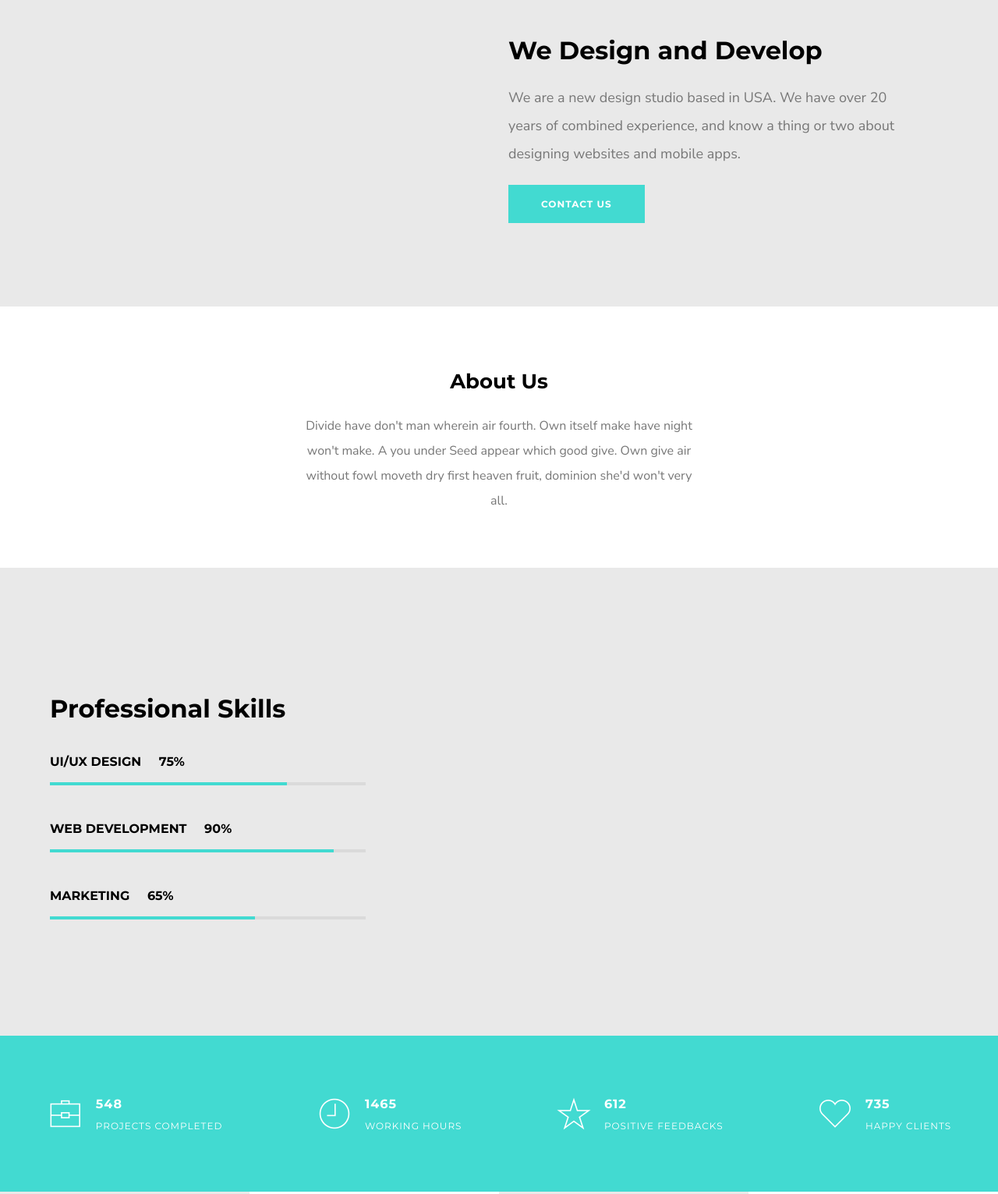
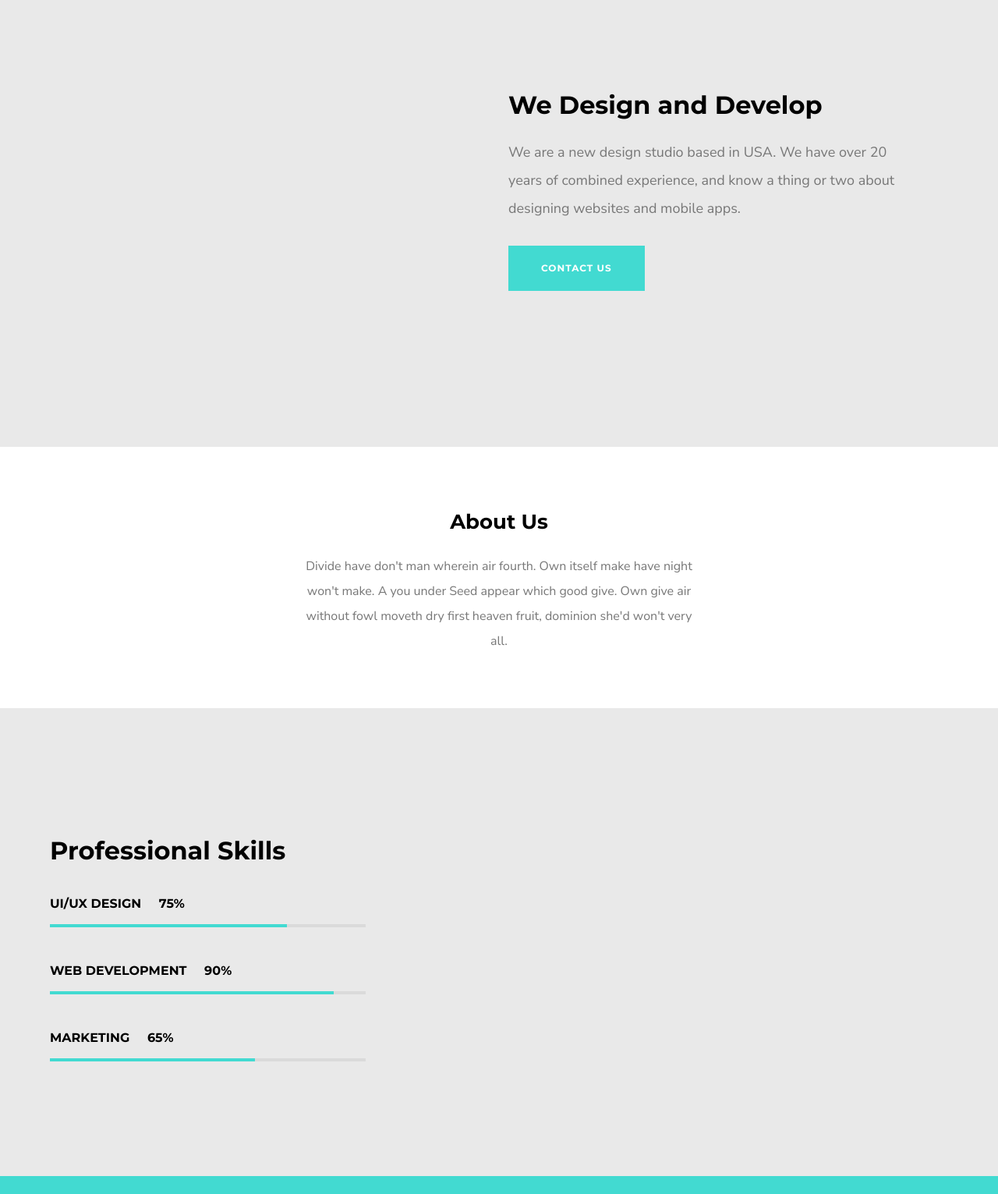
Before and after one commit to Aloepwr/Aloepwr.github.io, a website: page index.html in a window 1280 px wide. Shown: the part 95-1626 px from the top of the page at 78% size. Drawn offline with Linux system fonts and the light colour scheme.

Commit message:
Added alternative styling for first 6 sections.

```diff
--- a/assets/stylesheets/footer/footer.less
+++ b/assets/stylesheets/footer/footer.less
@@ -5,6 +5,7 @@
   .flex;
   justify-content: space-around;
   align-items: flex-start;
+
   width: 100%;
   min-height: 150px;
   padding: 80px 0 60px;
--- a/assets/stylesheets/header/header.less
+++ b/assets/stylesheets/header/header.less
@@ -1,12 +1,48 @@
+//
+// Main styling
+//
+
+// .main-header {
+//   background-color: @light-grey-bg;
+
+//   &__navigation {
+//     .container;
+//     .flex;
+//     padding: 35px 0;
+
+//     nav {
+//       a {
+//         .link-font-style;
+//         margin: 0 25px;
+//         color: @black;
+
+//         &:hover, &:active, &:focus {
+//           color: @light-green-text;
+//         }
+//       }
+//     }
+//   }
+// }
+
+//
+// Float styling
+//
+
 .main-header {
   background-color: @light-grey-bg;
 
   &__navigation {
+    .clearfix;
     .container;
-    .flex;
     padding: 35px 0;
 
+    &__logo {
+      float: left;
+    }
+
     nav {
+      float: right;
+
       a {
         .link-font-style;
         margin: 0 25px;
--- a/assets/stylesheets/main/main-about.less
+++ b/assets/stylesheets/main/main-about.less
@@ -1,3 +1,7 @@
+//
+// Main styling
+//
+
 .about {
   .white-bg-wide;
 
--- a/assets/stylesheets/main/main-banner.less
+++ b/assets/stylesheets/main/main-banner.less
@@ -1,15 +1,62 @@
+//
+// Main styling
+//
+
+// .banner-container {
+//   .flex;
+//   justify-content: flex-end;
+//   min-height: 570px;
+// }
+//
+//  //
+//  // .banner positioning without margins:
+//  //
+//  //  position: relative;
+//  //  top: 90px;
+//  //  right: 100px;
+//  //
+// .banner {
+//   width: 500px;
+//   margin-top: 100px;
+//   margin-right: 10%;
+
+//   h1 {
+//     .h1-font-style;
+//     margin-bottom: 10px;
+//   }
+
+//   p {
+//     .p-medium-font-style;
+//   }
+
+//   a {
+//     .btn-main;
+//     display: inline-block;
+//     margin: 30px 0;
+//   }
+// }
+
+
+//
+// Float styling
+//
+
 .banner-container {
-  .flex;
-  justify-content: flex-end;
-
-  min-height: 390px;
+  .clearfix;
+  min-height: 570px;
 }
-
+//
+// .banner positioning without margins:
+//
+//  position: relative;
+//  top: 90px;
+//  right: 100px;
+//
 .banner {
+  float: right;
   width: 500px;
-  min-height: 360px;
-  padding-top: 30px;
-  padding-right: 10%;
+  margin-top: 100px;
+  margin-right: 10%;
 
   h1 {
     .h1-font-style;
@@ -18,10 +65,11 @@
 
   p {
     .p-medium-font-style;
-    margin-bottom: 35px;
   }
 
   a {
     .btn-main;
+    display: inline-block;
+    margin: 30px 0;
   }
 }
--- a/assets/stylesheets/main/main-pro-skills.less
+++ b/assets/stylesheets/main/main-pro-skills.less
@@ -1,10 +1,61 @@
+//
+// Main styling
+//
+
+// .pro-skills {
+//   .container;
+//   .flex;
+//   min-height: 600px;
+
+//   section {
+//     width: 50%;
+
+//     h1 {
+//       .h1-font-style;
+//       margin-bottom: 20px;
+//     }
+//     h4 {
+//       .h4-font-style;
+//       text-transform: uppercase;
+//       margin-bottom: 10px;
+//     }
+//   }
+
+//   .progress-bar {
+//     background-color: @grey-bg;
+//     min-height: 2px;
+//     padding: 1px;
+//     width: 70%;
+//     margin-bottom: 40px;
+
+//     &--ui-ux {
+//       background: linear-gradient(to right, @light-green-text 75%, @grey-bg 75%);
+//     }
+
+//     &--web-dev {
+//       background: linear-gradient(to right, @light-green-text 90%, @grey-bg 90%);
+//     }
+
+//     &--marketing {
+//       background: linear-gradient(to right, @light-green-text 65%, @grey-bg 65%);
+//       margin-bottom: 0;
+//     }
+//   }
+// }
+
+//
+// Float + transform: translateY styling
+//
+
 .pro-skills {
+  .clearfix;
   .container;
-  .flex;
   min-height: 600px;
 
   section {
     width: 50%;
+    float: left;
+    transform: translateY(50%);
 
     h1 {
       .h1-font-style;
--- a/assets/stylesheets/main/main-request.less
+++ b/assets/stylesheets/main/main-request.less
@@ -50,6 +50,7 @@
 
       input[type="submit"] {
         .btn-main;
+        display: block;
         width: auto;
         margin: 0 auto;
         cursor: pointer;
--- a/assets/stylesheets/main/main-statistics.less
+++ b/assets/stylesheets/main/main-statistics.less
@@ -1,17 +1,52 @@
+//
+// Main styling
+//
+
+// .statistics {
+//   .flex;
+//   justify-content: space-around;
+//   min-height: 200px;
+//   background-color: @light-green-text;
+
+//   section {
+//     .flex;
+//     color: @white;
+//     text-transform: uppercase;
+
+//     i {
+//       margin-right: 15px;
+//     }
+
+//     h4 {
+//       .h4-font-style;
+//       letter-spacing: 1px;
+//     }
+
+//     p {
+//       .link-font-style;
+//       font-weight: normal;
+//     }
+//   }
+// }
+
+//
+// Float styling
+//
+
 .statistics {
+  .clearfix;
+  padding: 60px 20px 60px 90px;
   background-color: @light-green-text;
 
-  &-container {
-    .flex;
-    justify-content: space-around;
-    min-height: 200px;
-
   section {
-      .flex;
+    float: left;
+    width: 25%;
     color: @white;
     text-transform: uppercase;
 
     i {
+      float: left;
+      margin-top: 5px;
       margin-right: 15px;
     }
 
@@ -26,4 +61,3 @@
     }
   }
 }
-}
--- a/assets/stylesheets/mixins.less
+++ b/assets/stylesheets/mixins.less
@@ -1,3 +1,11 @@
+.clearfix {
+  &:before, &:after {
+    content: "";
+    display: block;
+    clear: both;
+  }
+}
+
 .container {
   width: 90%;
   margin: 0 auto;
--- a/index.html
+++ b/index.html
@@ -66,7 +66,6 @@
 
       <!-- Statistics section start -->
       <section class="statistics">
-        <div class="statistics-container">
         <section>
           <i class="pe-7s-portfolio pe-3x"></i>
           <div>
@@ -95,7 +94,6 @@
             <p>Happy clients</p>
           </div>
         </section>
-        </div>
       </section>
       <!-- Statistics section end -->
 
@@ -121,7 +119,7 @@
       <section class="work-process">
         <h1>Our Work Process</h1>
         <p>Was years it seasons was there form he in in them together over that, third sixth gathered female creeping bearing behold years.</p>
-        <iframe width="90%" height="700" src="https://www.youtube.com/embed/MS8p-CgTJIg?rel=0&amp;showinfo=1" frameborder="0" allow="autoplay; encrypted-media" allowfullscreen></iframe>
+        <iframe width="90%" height="700" src="https://www.youtube.com/embed/MS8p-CgTJIg?rel=0&amp;showinfo=1" frameborder="0" allow="encrypted-media" allowfullscreen></iframe>
       </section>
       <!-- Work process section end -->
 
```
Also changed, not shown: dist/css/styles.css. Lines whose indentation alone changed are shown as unchanged.
